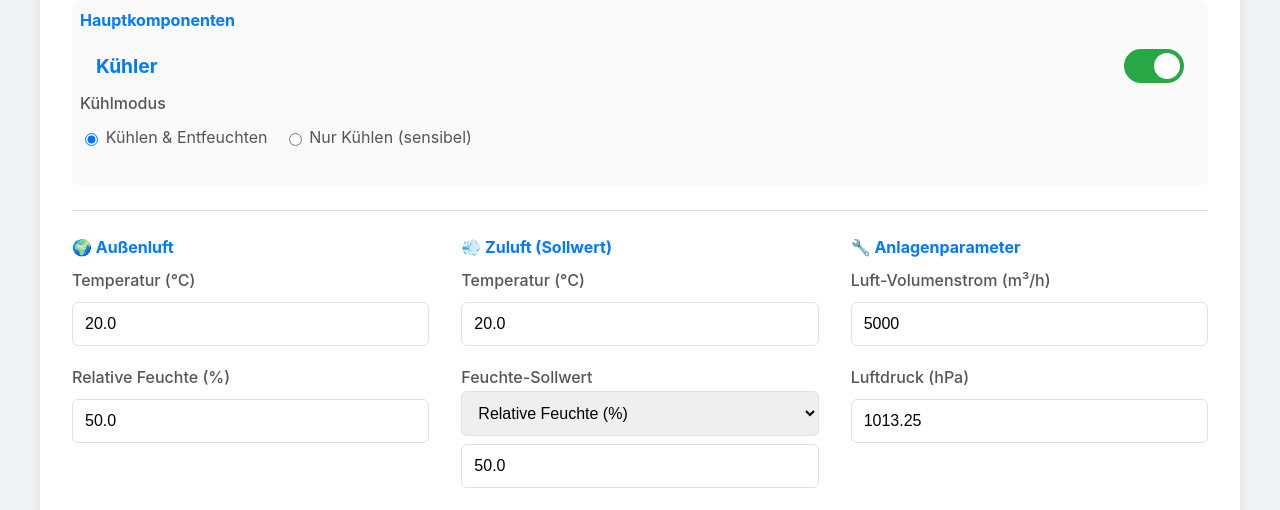
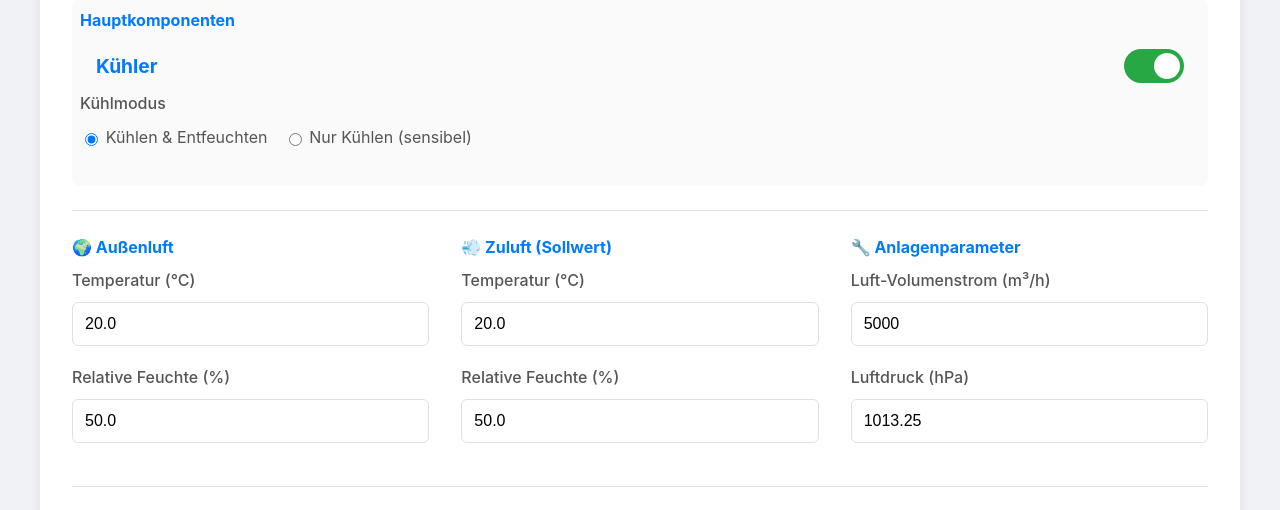
Before and after one commit to Oktaederim/RLTProzess17, a plain HTML site: page index.html in a window 1280 px wide. Shown: the part 219-729 px from the top of the page. Drawn offline with Linux system fonts and the light colour scheme.

Commit message:
Update index.html
Final3

```diff
--- a/index.html
+++ b/index.html
@@ -58,15 +58,8 @@
                         <input type="number" id="tempZuluft" value="20.0" step="0.1" min="0" max="60">
                     </div>
                     <div class="input-group" id="sollFeuchteWrapper">
-                        <label>
-                            Feuchte-Sollwert
-                            <select id="feuchteSollTyp">
-                                <option value="rh" selected>Relative Feuchte (%)</option>
-                                <option value="x">Absolute Feuchte (g/kg)</option>
-                            </select>
-                        </label>
+                        <label for="rhZuluft">Relative Feuchte (%)</label>
                         <input type="number" id="rhZuluft" value="50.0" step="0.1" min="0" max="100">
-                        <input type="number" id="xZuluft" value="7.26" step="0.1" class="hidden">
                     </div>
                 </div>
 
@@ -230,7 +223,7 @@
                 <ul>
                     <li><strong>Elektrische Ventilatorleistung (P_el):</strong><p>Formel: P_el [kW] = (SFP [W/(m³/h)] × Volumenstrom [m³/h]) / 1000</p></li>
                     <li><strong>Kosten pro Stunde (€/h):</strong><p>Formel: Kosten = Leistung [kW] × Energiepreis [€/kWh]</p></li>
-                    <li><strong>Kosten pro Jahr (€/a):</strong><p>Formel: Jahreskosten = Kosten pro Stunde [€/h] × Betriebsstunden [h/a]</p></li>
+                    <li><strong>Kosten pro Jahr (€/a):</strong><p>Formel: Jahreskosten = Leistung [kW] × Betriebsstunden [h/a] × Energiepreis [€/kWh]</p></li>
                 </ul>
             </div>
         </details>
```
